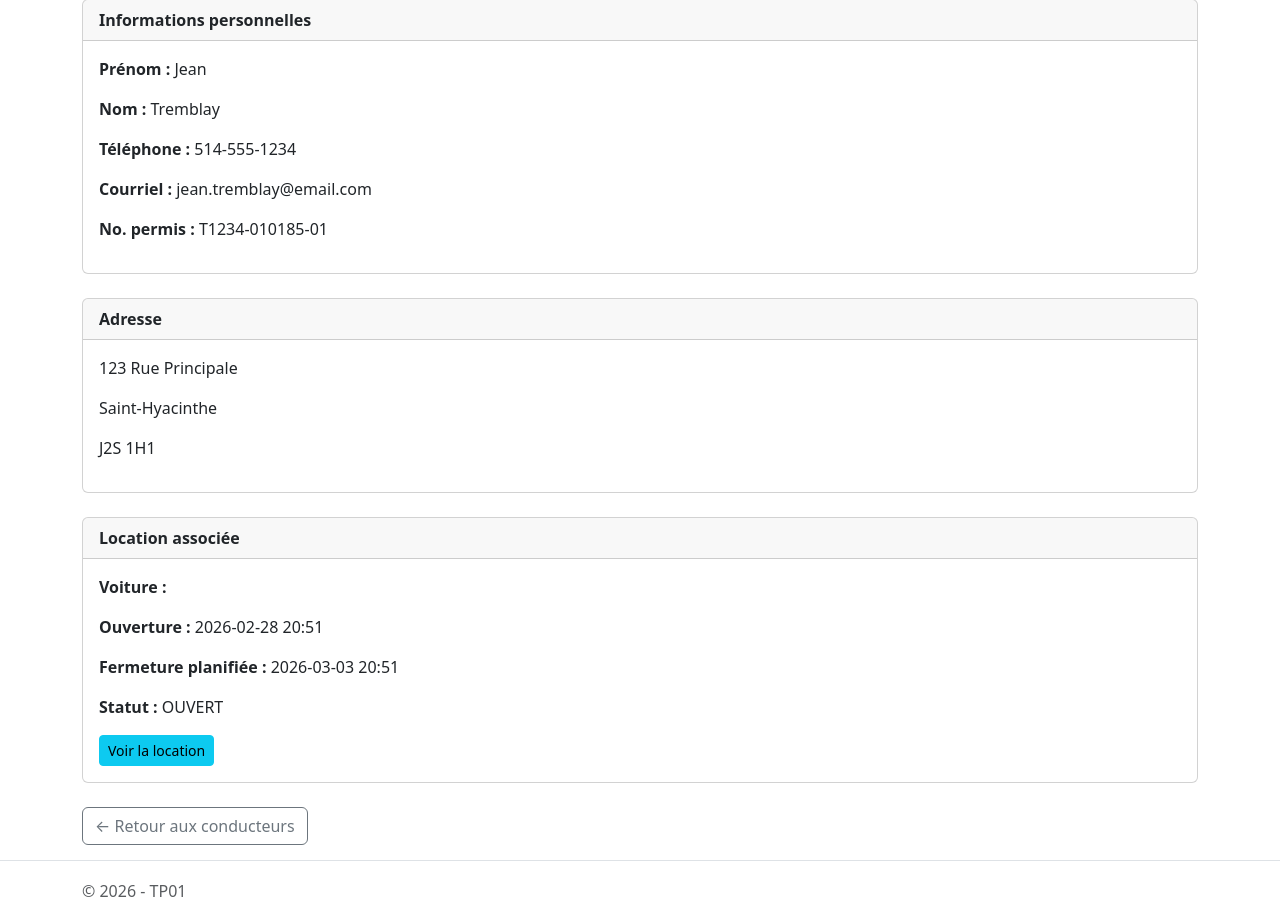
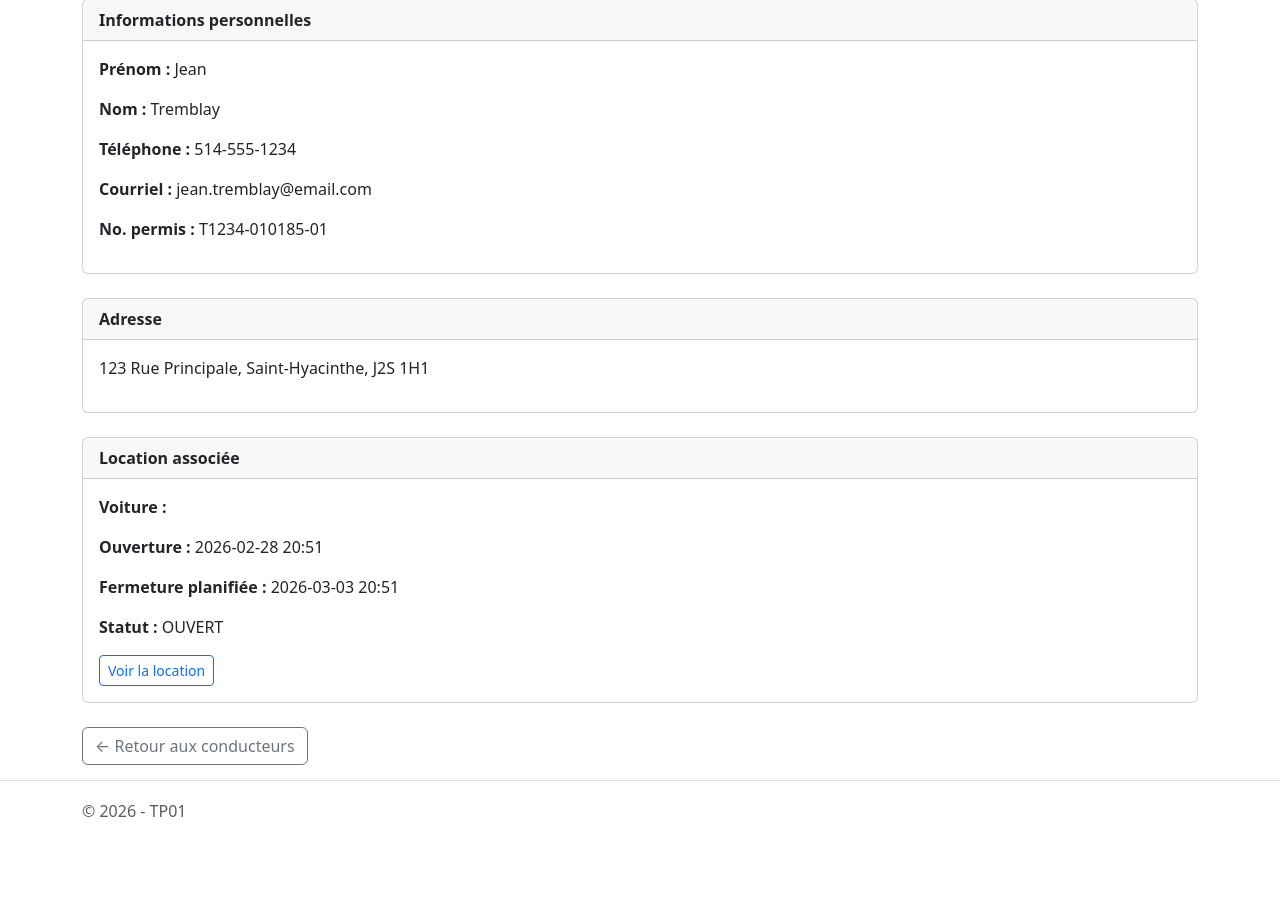
Before and after one commit to ines203/TP_DevWeb, an ASP.NET Core app: page /Conducteur/Profil/1 in a window 1280 px wide. Shown: the part 130-1051 px from the top of the page. After the commit the page ends 947 px from the top, so only its background shows below. Run offline with ASP.NET Core 8, Linux system fonts and the light colour scheme; the visitor is signed in with stand-in values (Sample User, id 1); style sheets or scripts are compiled from the project's sources.

Commit message:
Suppression de Privacy.cshtml et cache maintenant les locations qui sont périmées

```diff
--- a/TP01/Views/Auth/Privacy.cshtml
+++ /dev/null
@@ -1,6 +0,0 @@
-@{
-    ViewData["Title"] = "Privacy Policy";
-}
-<h1>@ViewData["Title"]</h1>
-
-<p>Use this page to detail your site's privacy policy.</p>
--- a/TP01/Views/Conducteur/List.cshtml
+++ b/TP01/Views/Conducteur/List.cshtml
@@ -29,6 +29,8 @@ else
         <tbody>
             @foreach (var conducteur in Model)
             {
+                @if (conducteur.Location?.FermeturePlanifiee > DateTime.Now)
+                {
                     <tr>
                         <td>@conducteur.Prenom</td>
                         <td>@conducteur.Nom</td>
@@ -36,9 +38,10 @@ else
                         <td>@conducteur.Location?.Voiture?.Surnom</td>
                         <td>
                             <a asp-action="Profil" asp-route-id="@conducteur.Id"
-                           class="btn btn-sm btn-info">Profil</a>
+                               class="btn btn-sm btn-outline-primary">Profil</a>
                         </td>
                     </tr>
+                }
             }
         </tbody>
     </table>
--- a/TP01/Views/Conducteur/Profil.cshtml
+++ b/TP01/Views/Conducteur/Profil.cshtml
@@ -30,9 +30,7 @@
         }
         else
         {
-            <p>@Model.Adresse.NumeroCivic @Model.Adresse.Rue</p>
-            <p>@Model.Adresse.Ville</p>
-            <p>@Model.Adresse.CodePostal</p>
+            <p>@Model.Adresse.NumeroCivic @Model.Adresse.Rue, @Model.Adresse.Ville, @Model.Adresse.CodePostal</p>
         }
     </div>
 </div>
@@ -40,7 +38,7 @@
 <div class="card mb-4">
     <div class="card-header"><strong>Location associée</strong></div>
     <div class="card-body">
-        @if (Model.Location == null)
+        @if (Model.Location == null || Model.Location.FermeturePlanifiee < DateTime.Now)
         {
             <p>Aucune location associée.</p>
         }
@@ -51,7 +49,7 @@
             <p><strong>Fermeture planifiée :</strong> @Model.Location.FermeturePlanifiee.ToString("yyyy-MM-dd HH:mm")</p>
             <p><strong>Statut :</strong> @Model.Location.Statut</p>
             <a asp-controller="Location" asp-action="Details"
-               asp-route-id="@Model.Location.Id" class="btn btn-sm btn-info">
+               asp-route-id="@Model.Location.Id" class="btn btn-sm btn-outline-primary">
                 Voir la location
             </a>
         }
--- a/TP01/Views/Succursale/List.cshtml
+++ b/TP01/Views/Succursale/List.cshtml
@@ -70,7 +70,7 @@ else
                         <td>
                             <form asp-controller="Voiture" asp-action="List" method="get">
                                 <input type="hidden" name="id" value="@succursale.Id" />
-                                <button type="submit" class="btn btn-sm btn-secondary">Liste voitures</button>
+                                <button type="submit" class="btn btn-sm btn-outline-primary">Liste voitures</button>
                             </form>
                         </td>
                     }
```
Lines whose indentation alone changed are shown as unchanged.
